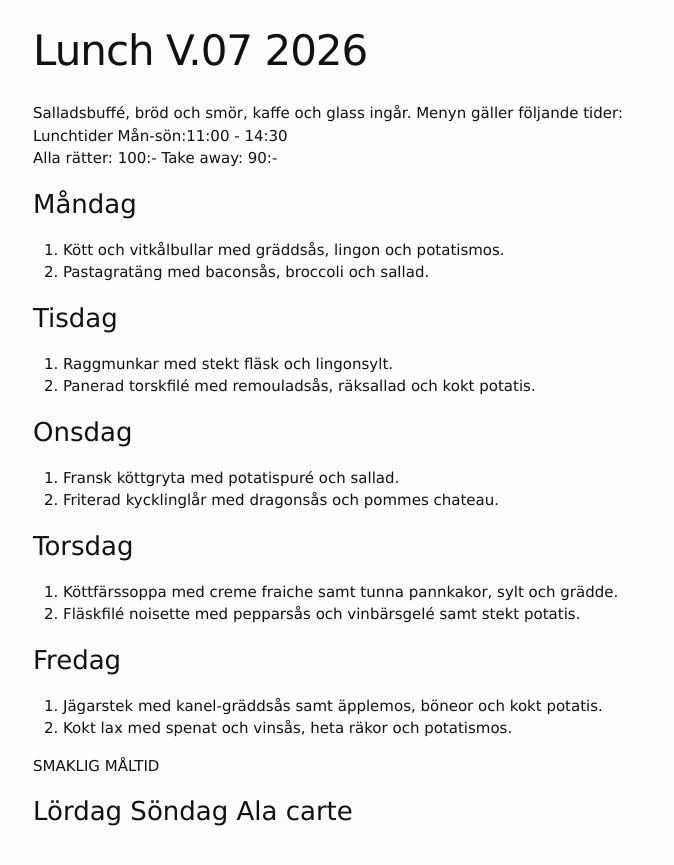
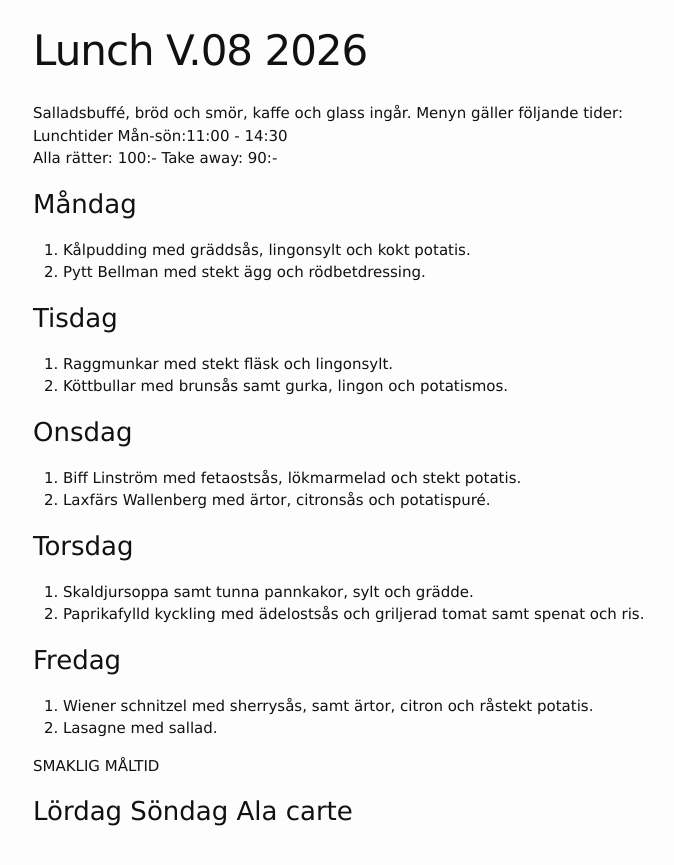
Before and after one commit to FarInn62/farinn62.github.io, a Jekyll site: the page built from lunch.md, in a window 1280 px wide. Shown: the top 865 px of the page, without its empty margins (237-911 px from the left). Built offline with Jekyll 4.4.1, drawn with Linux system fonts in a browser that asks for light colours.

Commit message:
Revise lunch menu for version 08 2026
Updated lunch menu for 2026 with new dishes and titles.

```diff
--- a/lunch.md
+++ b/lunch.md
@@ -1,6 +1,6 @@
 ---
 layout: foodmenu
-title: Lunch V.07 2026
+title: Lunch V.08 2026
 permalink: /lunch/
 published: true
 ---
@@ -11,28 +11,28 @@ Alla rätter: 100:- Take away: 90:-
 
 ### Måndag
 
-1. Kött och vitkålbullar med gräddsås, lingon och potatismos.
-2. Pastagratäng med baconsås, broccoli och sallad.
+1. Kålpudding med gräddsås, lingonsylt och kokt potatis.
+2. Pytt Bellman med stekt ägg och rödbetdressing.
 
 ### Tisdag
 
 1. Raggmunkar med stekt fläsk och lingonsylt.
-2. Panerad torskfilé med remouladsås, räksallad och kokt potatis.
+2. Köttbullar med brunsås samt gurka, lingon och potatismos.
 
 ### Onsdag
 
-1. Fransk köttgryta med potatispuré och sallad.
-2. Friterad kycklinglår med dragonsås och pommes chateau.
+1. Biff Linström med fetaostsås, lökmarmelad och stekt potatis.
+2. Laxfärs Wallenberg med ärtor, citronsås och potatispuré.
 
 ### Torsdag
 
-1.  Köttfärssoppa med creme fraiche samt tunna pannkakor, sylt och grädde.
-2.  Fläskfilé noisette med pepparsås och vinbärsgelé samt stekt potatis.
+1.  Skaldjursoppa samt tunna pannkakor, sylt och grädde.
+2.  Paprikafylld kyckling med ädelostsås och griljerad tomat samt spenat och ris.
 
 ### Fredag
 
-1. Jägarstek med kanel-gräddsås samt äpplemos, böneor och kokt potatis.
-2. Kokt lax med spenat och vinsås, heta räkor och potatismos.
+1. Wiener schnitzel med sherrysås, samt ärtor, citron och råstekt potatis.
+2. Lasagne med sallad.
 
 SMAKLIG MÅLTID
 
```
